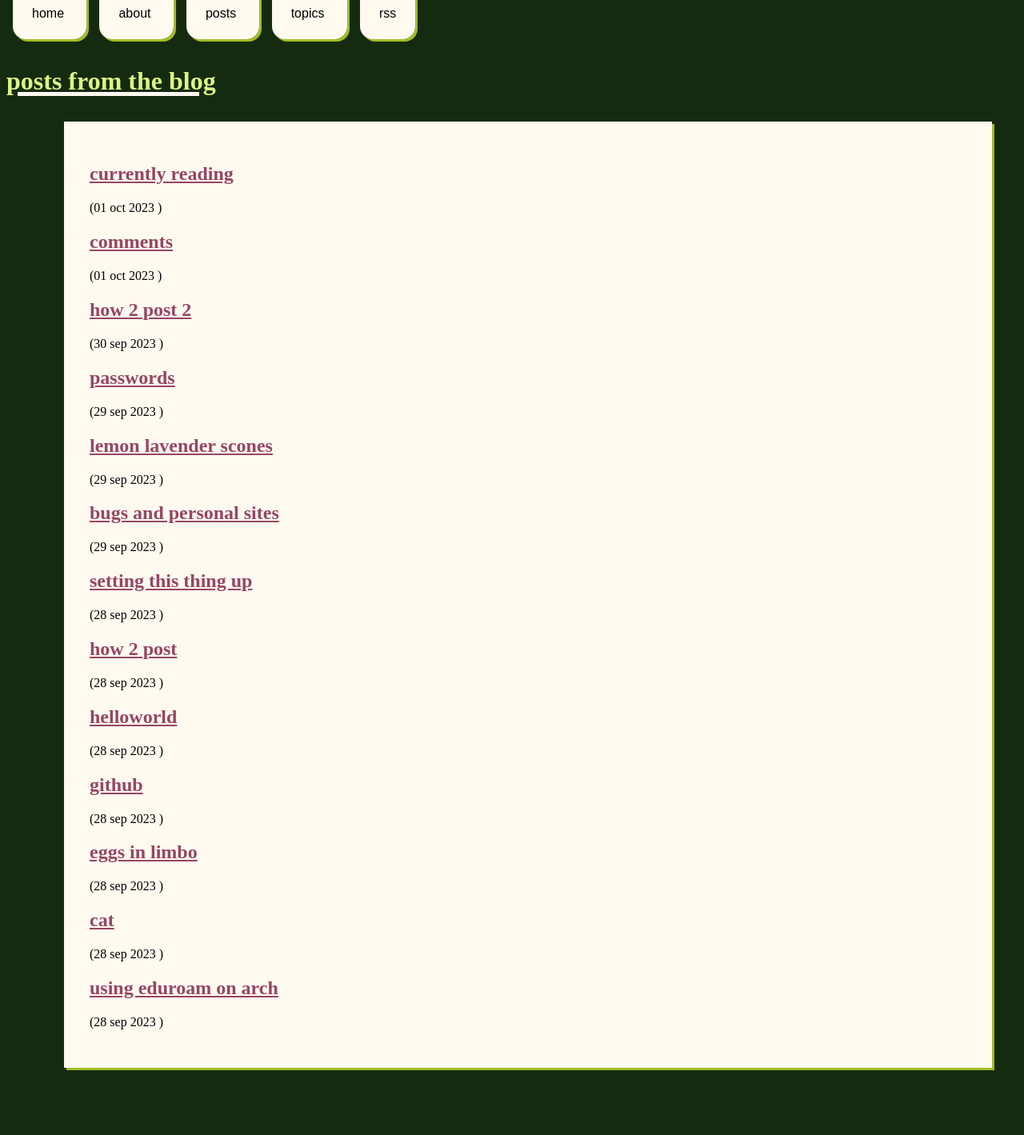
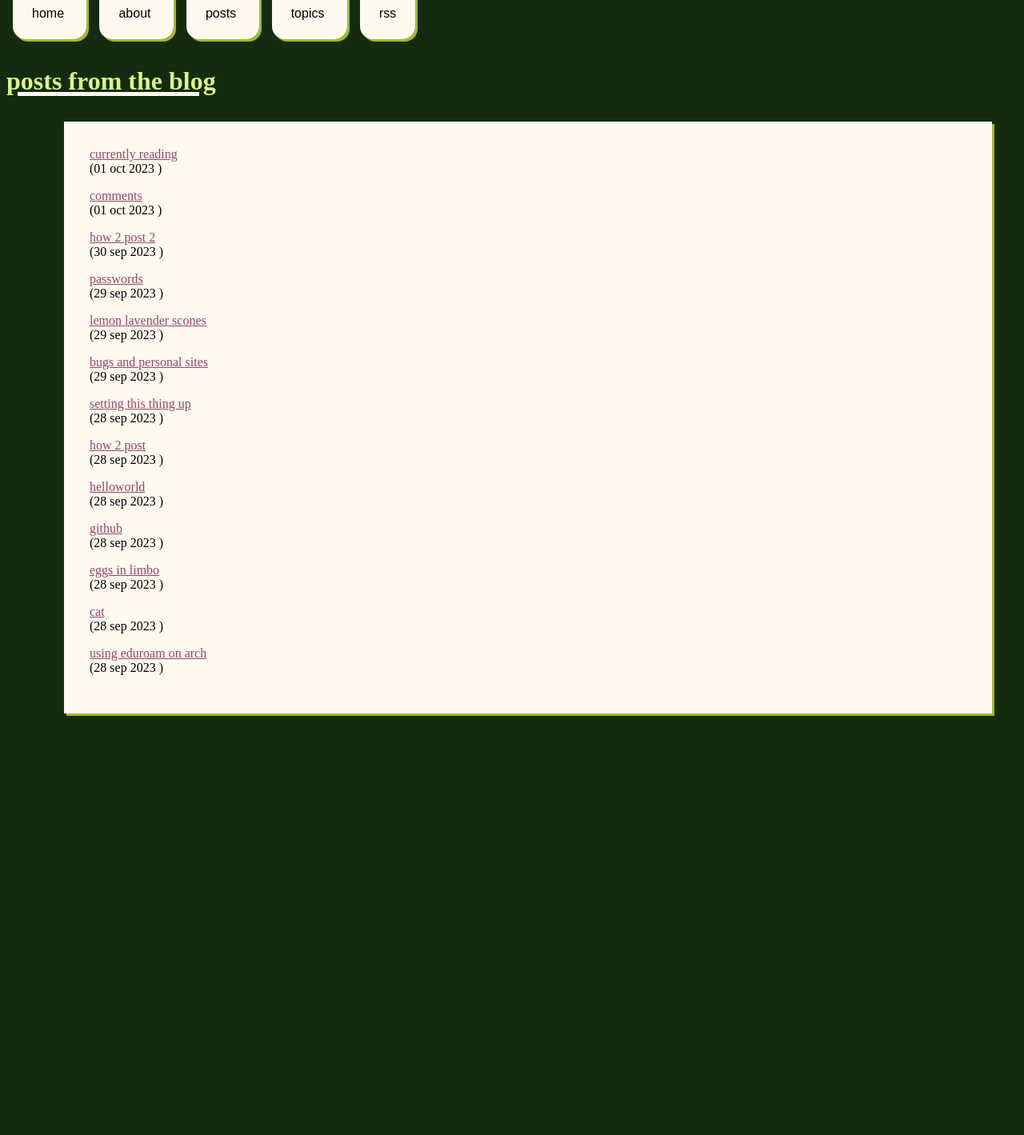
Before and after one commit to mossbeasts/mossbeasts.github.io, a Jekyll site: the page built from postslist.html, in a window 1280 px wide. Shown: the whole page at 80% size. Built offline with Jekyll 4.4.1, drawn with Linux system fonts in a browser that asks for light colours; some web fonts are replaced; after the commit the page ends 976 px from its top, so only the background shows below that.

Commit message:
postslist

```diff
--- a/postslist.html
+++ b/postslist.html
@@ -8,7 +8,7 @@ title: posts list
 <span class="postlistcontainer">
 	{% for post in site.posts %}
 	<li style="list-style: none;">
-		<h2><a href="{{ post.url }}">{{ post.title | upcase }} </a></h2><span class="postdate">({{ post.date | date_to_string}} )</span>
+		<div class="posttitle"><a href="{{ post.url }}">{{ post.title | upcase }} </a></div><span class="postdate">({{ post.date | date_to_string}} )</span>
 		<br />
 		<p>{{ post.exerpt }}</p>
 	</li>
```
